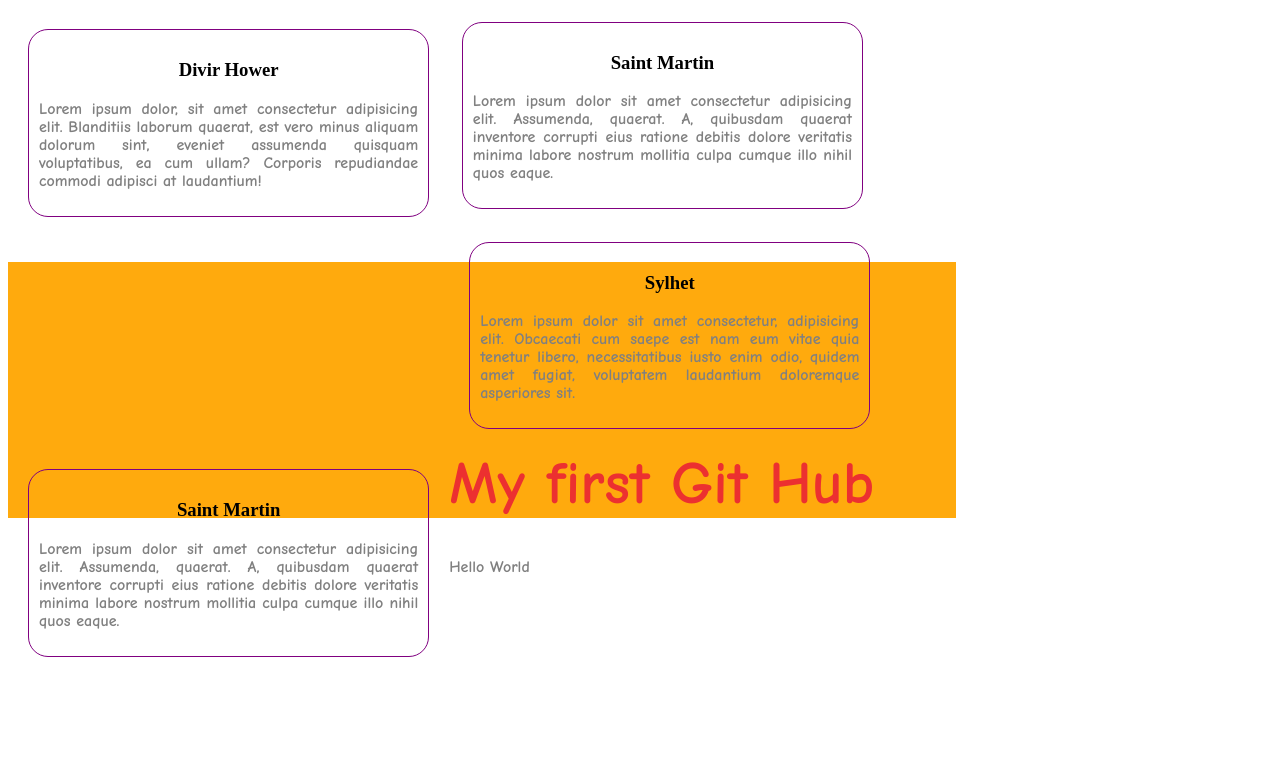
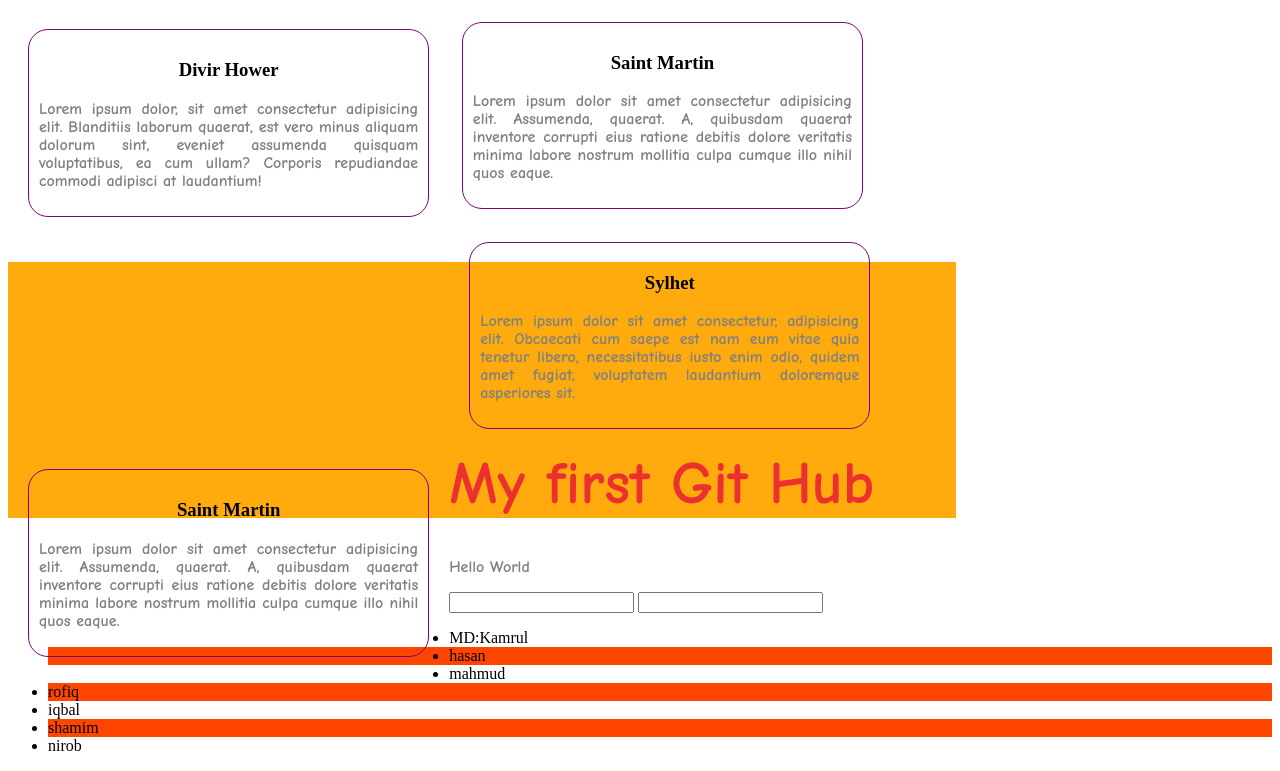
Before and after one commit to fnckamrul/techgennext, a plain HTML site: page index.html in a window 1280 px wide. Shown: the part 2440-3211 px from the top of the page. Before the commit the page ends 3117 px from the top, so only its background shows below. Drawn offline with Linux system fonts and the light colour scheme.

Commit message:
new psudo

```diff
--- a/index.html
+++ b/index.html
@@ -119,8 +119,19 @@
     }
     #button:hover{
         font-weight: bold;
-        color:purple;
+        color:gray;
         background-color: green;
+    }
+    input:focus{
+        font-weight: 700;
+        color:green;
+        font-size: 20px;
+    }
+    a:visited{
+        color: red;
+    }
+    li:nth-child(2n){
+        background-color: orangered;
     }
     </style>
 </head>
@@ -213,6 +224,19 @@
 </section>
 <h1>My first Git Hub</h1>
 <p>Hello World</p>
+
+<input name ="email" type="text">
+<input name ="password" type="text">
+
+<ul>
+<li>MD:Kamrul</li>
+<li>hasan</li>
+<li>mahmud</li>
+<li>rofiq</li>
+<li>iqbal</li>
+<li>shamim</li>
+<li>nirob</li>
+</ul>
 <footer></footer>
 
 </body>
```
